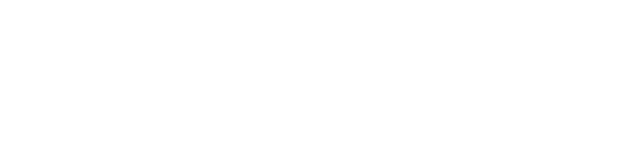
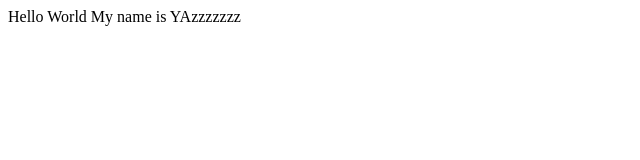
Before and after one commit to Yazon562/YazHWDos, a plain HTML site: page index.html in a window 1280 px wide. Shown: the whole page, without its empty margins (0-640 px from the left). Drawn offline with Linux system fonts and the light colour scheme.

Commit message:
This is practice commit

```diff
--- a/index.html
+++ b/index.html
@@ -3,5 +3,5 @@
     <head>
         <title>Suleiman, Yazon</title>
     </head>
-    <body></body>
+    <body> Hello World My name is YAzzzzzzz</body>
 </html>
```
